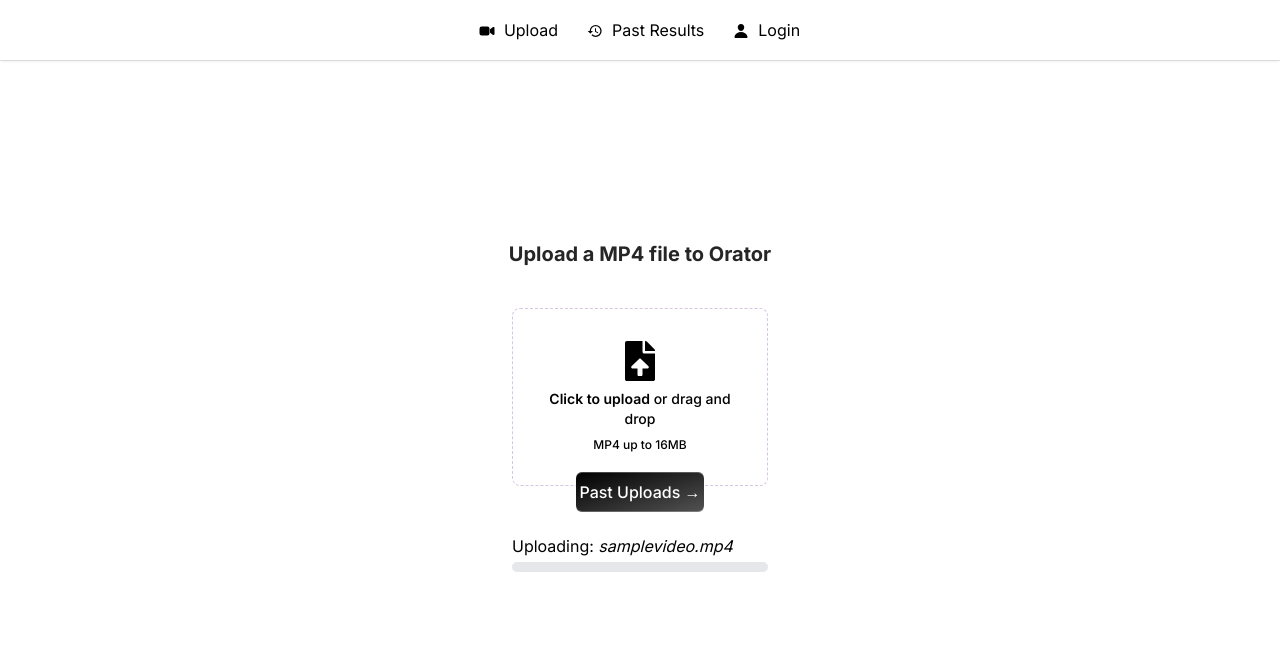
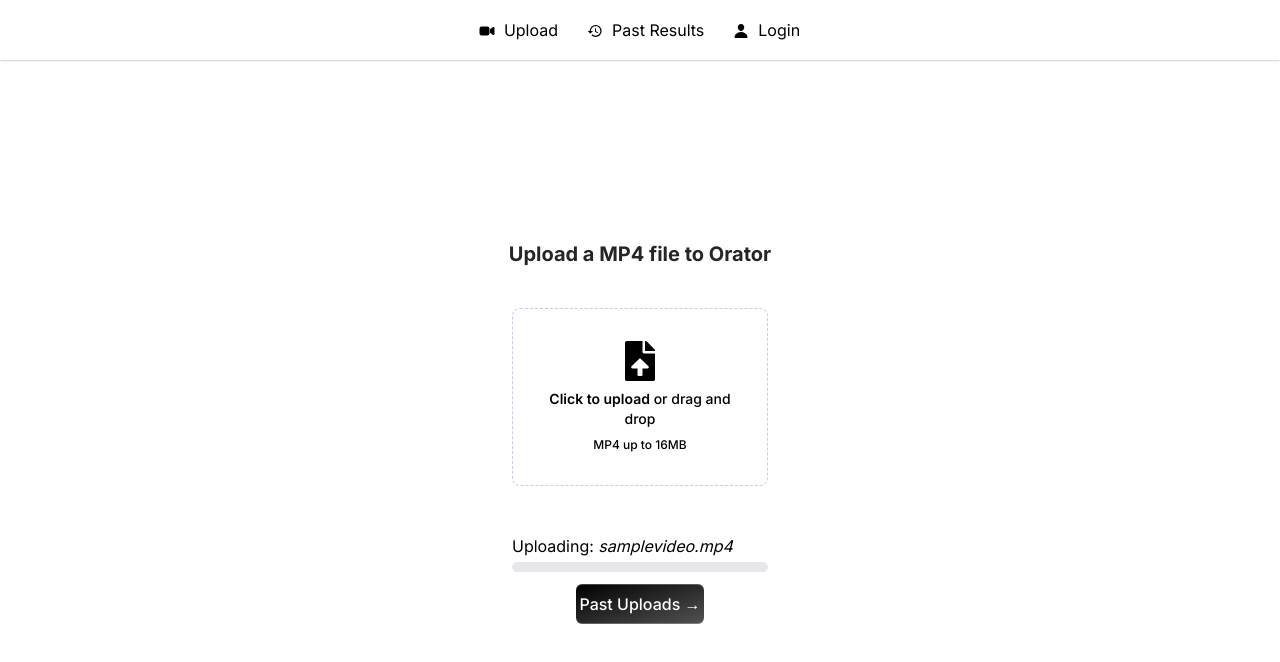
Before and after one commit to ArshiaZr/orator, a Next.js app in the folder client/: page /upload in a window 1280 px wide. Shown: the top 662 px of the page. Built offline with nearby package versions, Linux system fonts and the light colour scheme; sample sign-in values are in the browser's storage; what tailwindcss-debug-screens would draw is missing.

Commit message:
chore: Update upload page layout and styles

```diff
--- a/client/src/app/upload/page.js
+++ b/client/src/app/upload/page.js
@@ -17,7 +17,7 @@
                     <p></p>
                 </div>
                 <Upload/>
-                <div className="absolute inset-1/2 transform -translate-x-1/2 translate-y-14 w-1/4 h-1/5 md:rounded-md xl:rounded-lg p-4">
+                <div className="absolute mt-28 inset-1/2 transform -translate-x-1/2 translate-y-14 w-1/4 h-1/5 md:rounded-md xl:rounded-lg p-4">
                     <Link href="/upload/pastuploads" className="bg-gradient-to-br from-black to-neutral-600 w-full text-white rounded-md h-10 font-medium shadow-[0px_1px_0px_0px_#ffffff40_inset,0px_-1px_0px_0px_#ffffff40_inset] dark:shadow-[0px_1px_0px_0px_var(--zinc-800)_inset,0px_-1px_0px_0px_var(--zinc-800)_inset] flex items-center justify-center">
                         Past Uploads &rarr;
                     </Link>
```
